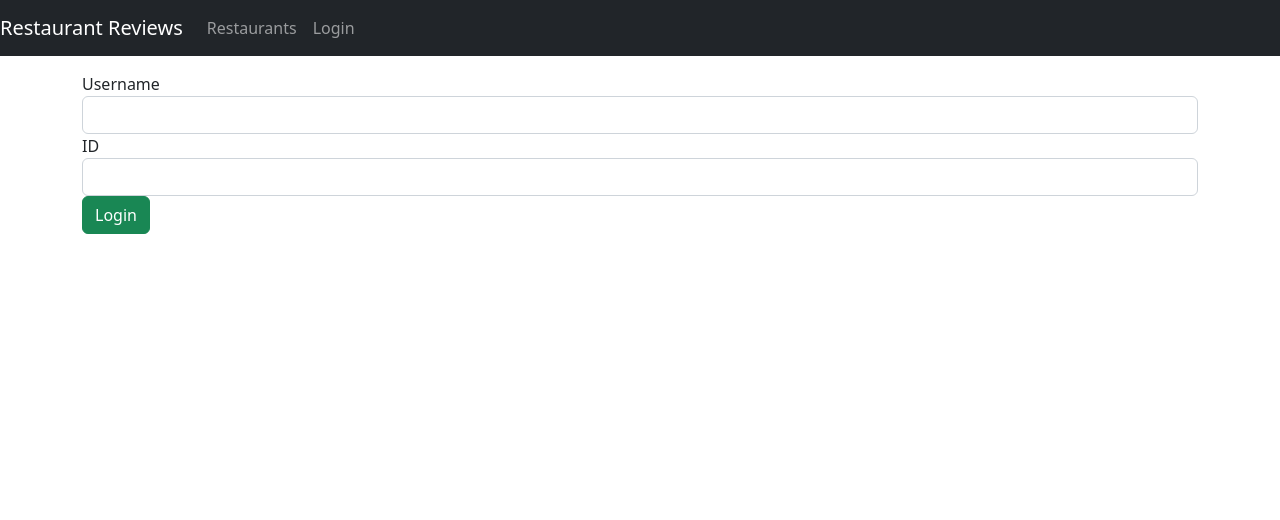
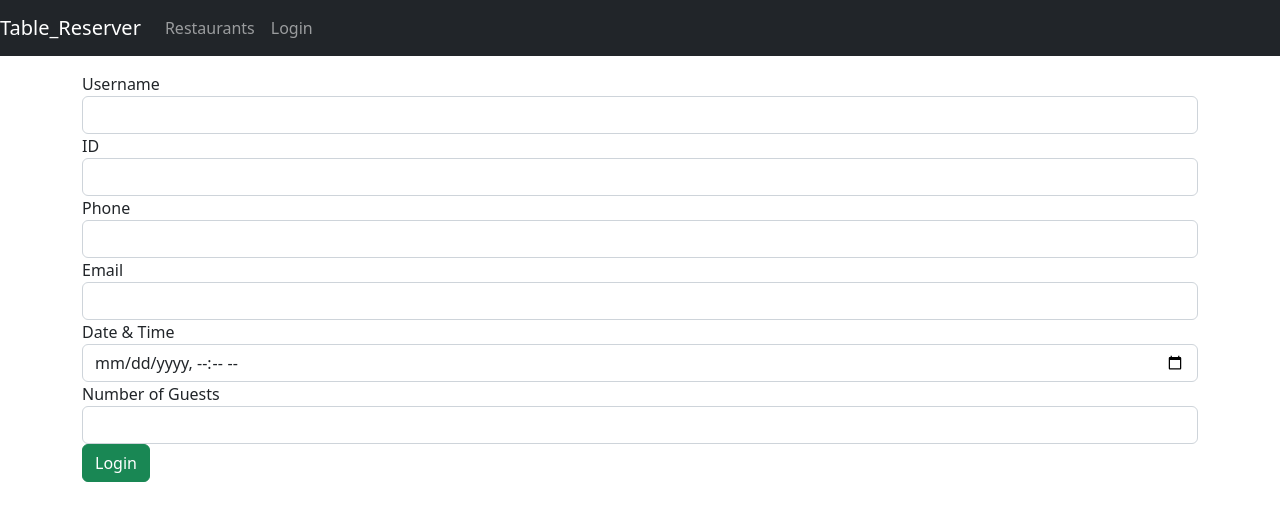
Before and after one commit to youngwillyum/SoftwareDesignProject, a React (Create React App) app in the folder Frontend/: page /login in a window 1280 px wide. Shown: the top 520 px of the page. Built offline with nearby package versions, Linux system fonts and the light colour scheme.

Commit message:
Update login and Other

```diff
--- a/Frontend/src/App.js
+++ b/Frontend/src/App.js
@@ -26,7 +26,7 @@ function App() {
       <nav className="navbar navbar-expand navbar-dark bg-dark">
 
         {/* 1st link - brand/home */}
-        <a href="/restaurants" className="navbar-brand">Restaurant Reviews</a>
+        <a href="/restaurants" className="navbar-brand">Table_Reserver</a>
 
         {/* remaining links */}
         <div className="navbar-nav mr-auto">
--- a/Frontend/src/components/login.js
+++ b/Frontend/src/components/login.js
@@ -5,6 +5,11 @@ const Login = props => {
   const initialUserState = {
     name: "",
     id: "",
+    phone: "",
+    email: "",
+    date_time: "",
+    numberofGuests: ""
+
   };
 
   const [user, setUser] = useState(initialUserState);
@@ -48,6 +53,58 @@ const Login = props => {
           />
         </div>
 
+        <div className="form-group">
+          <label htmlFor="phone">Phone</label>
+          <input
+            type="text"
+            className="form-control"
+            id="phone"
+            required
+            value={user.phone}
+            onChange={handleInputChange}
+            name="phone"
+          />
+        </div>
+
+        <div className="form-group">
+          <label htmlFor="email">Email</label>
+          <input
+            type="text"
+            className="form-control"
+            id="email"
+            required
+            value={user.email}
+            onChange={handleInputChange}
+            name="email"
+          />
+        </div>
+
+        <div className="form-group">
+          <label htmlFor="date_time">Date & Time</label>
+          <input
+            type="datetime-local"
+            className="form-control"
+            id="date_time"
+            required
+            value={user.date_time}
+            onChange={handleInputChange}
+            name="date_time"
+          />
+        </div>
+
+        <div className="form-group">
+          <label htmlFor="numberofGuests">Number of Guests</label>
+          <input
+            type="text"
+            className="form-control"
+            id="numberofGuests"
+            required
+            value={user.numberofGuests}
+            onChange={handleInputChange}
+            name="numberofGuests"
+          />
+        </div>
+
         <button onClick={login} className="btn btn-success">
           Login
         </button>
--- a/Frontend/src/components/restaurants-list.js
+++ b/Frontend/src/components/restaurants-list.js
@@ -162,7 +162,6 @@ const RestaurantsList = props => {
                   <Link to={"/restaurants/"+restaurant._id} className="btn btn-primary col-lg-5 mx-1 mb-1">
                     View Reviews
                   </Link>
-                  <a target="_blank" href={"https://www.google.com/maps/place/" + address} className="btn btn-primary col-lg-5 mx-1 mb-1">View Map</a>
                   </div>
                 </div>
               </div>
```
